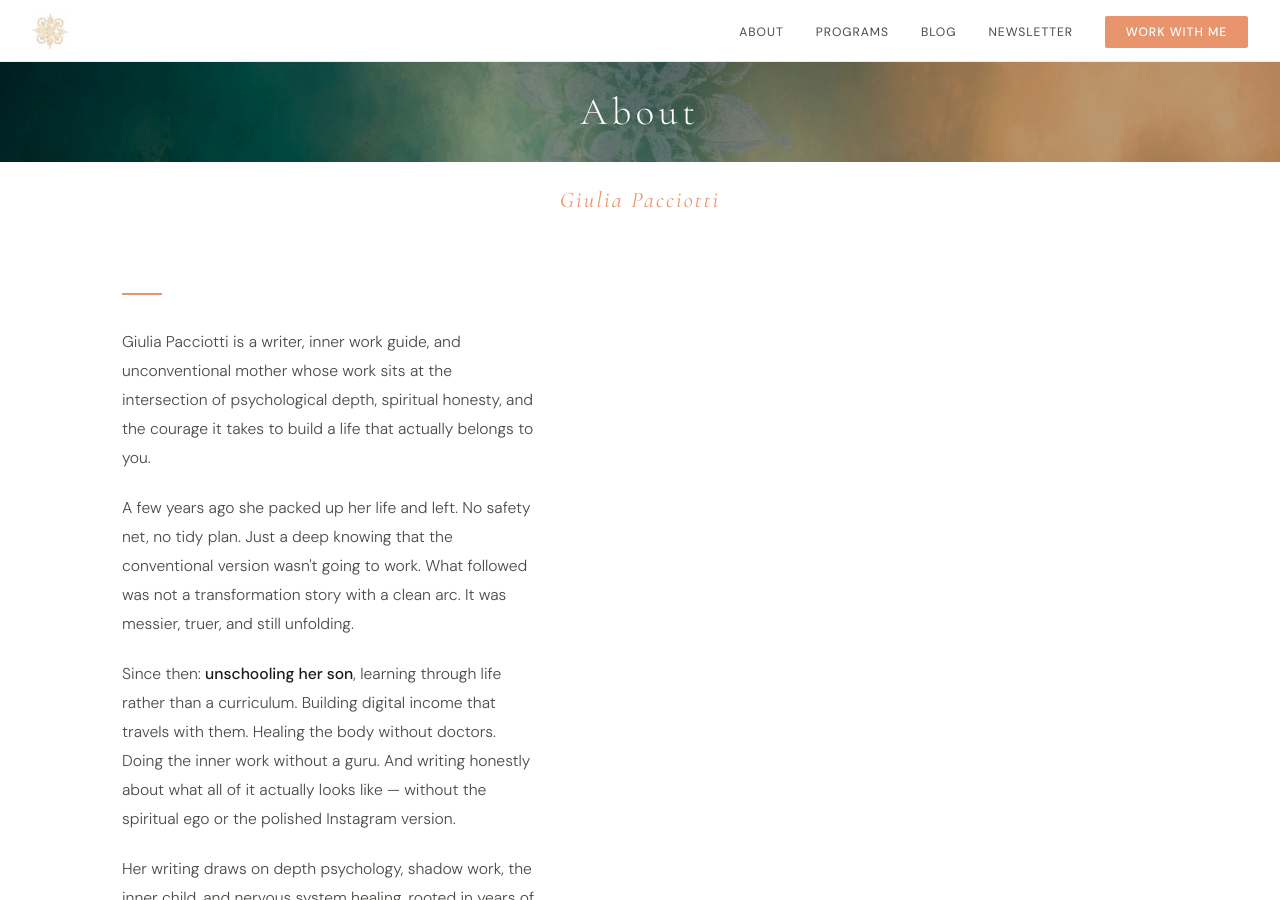
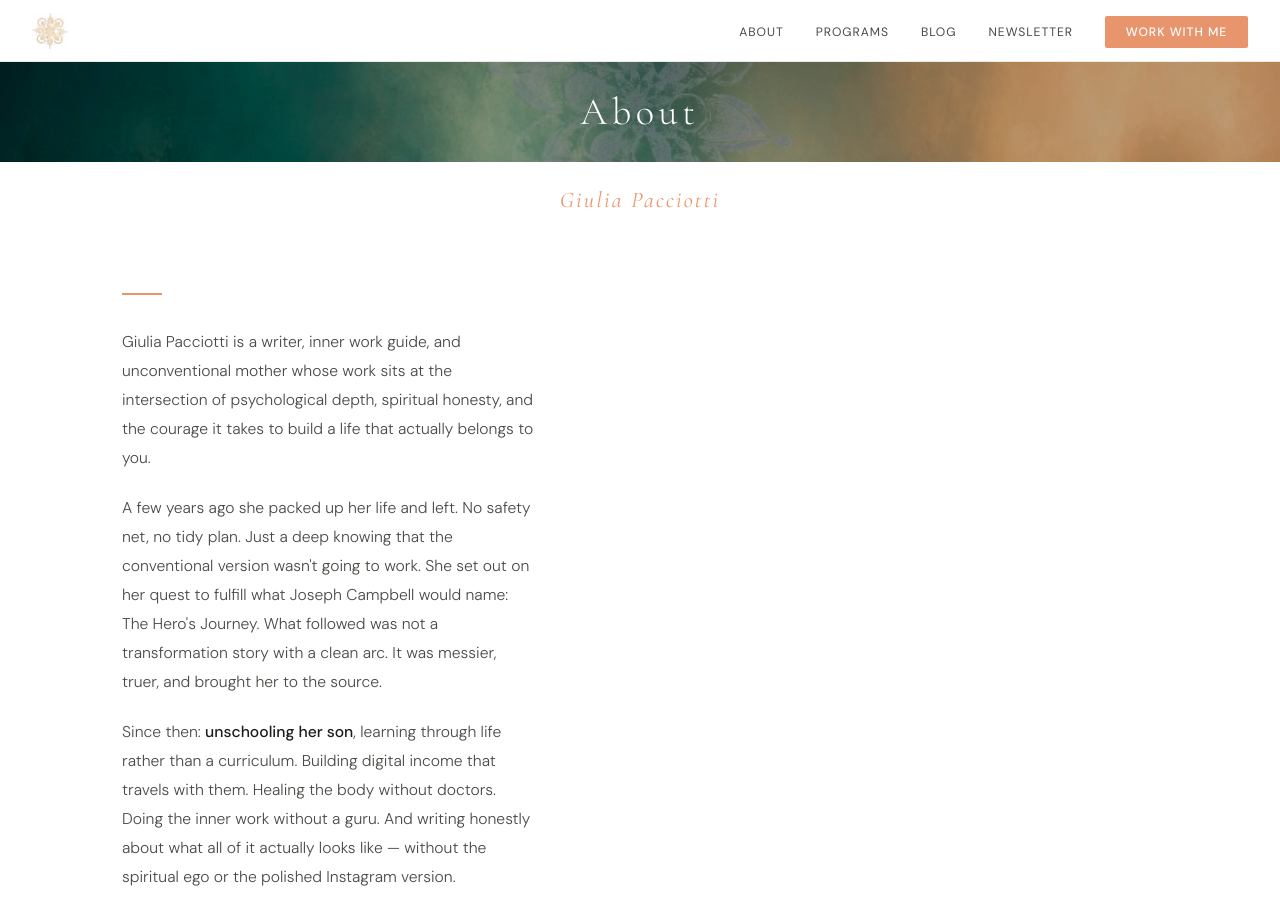
Before and after one commit to Blubell26/giuliapacciotti.com, a Jekyll site: the page built from about.md, in a window 1280 px wide and 900 px high. Built offline with Jekyll 4.4.1, drawn with Linux system fonts in a browser that asks for light colours.

Commit message:
Update about.html

```diff
--- a/_layouts/about.html
+++ b/_layouts/about.html
@@ -81,7 +81,7 @@ body{font-family:'DM Sans',sans-serif;background:#fff;color:var(--dark);padding-
 
       <p>Giulia Pacciotti is a writer, inner work guide, and unconventional mother whose work sits at the intersection of psychological depth, spiritual honesty, and the courage it takes to build a life that actually belongs to you.</p>
 
-      <p>A few years ago she packed up her life and left. No safety net, no tidy plan. Just a deep knowing that the conventional version wasn't going to work. What followed was not a transformation story with a clean arc. It was messier, truer, and still unfolding.</p>
+      <p>A few years ago she packed up her life and left. No safety net, no tidy plan. Just a deep knowing that the conventional version wasn't going to work. She set out on her quest to fulfill what Joseph Campbell would name: The Hero's Journey. What followed was not a transformation story with a clean arc. It was messier, truer, and brought her to the source.</p>
 
       <p>Since then: <strong>unschooling her son</strong>, learning through life rather than a curriculum. Building digital income that travels with them. Healing the body without doctors. Doing the inner work without a guru. And writing honestly about what all of it actually looks like — without the spiritual ego or the polished Instagram version.</p>
 
```
